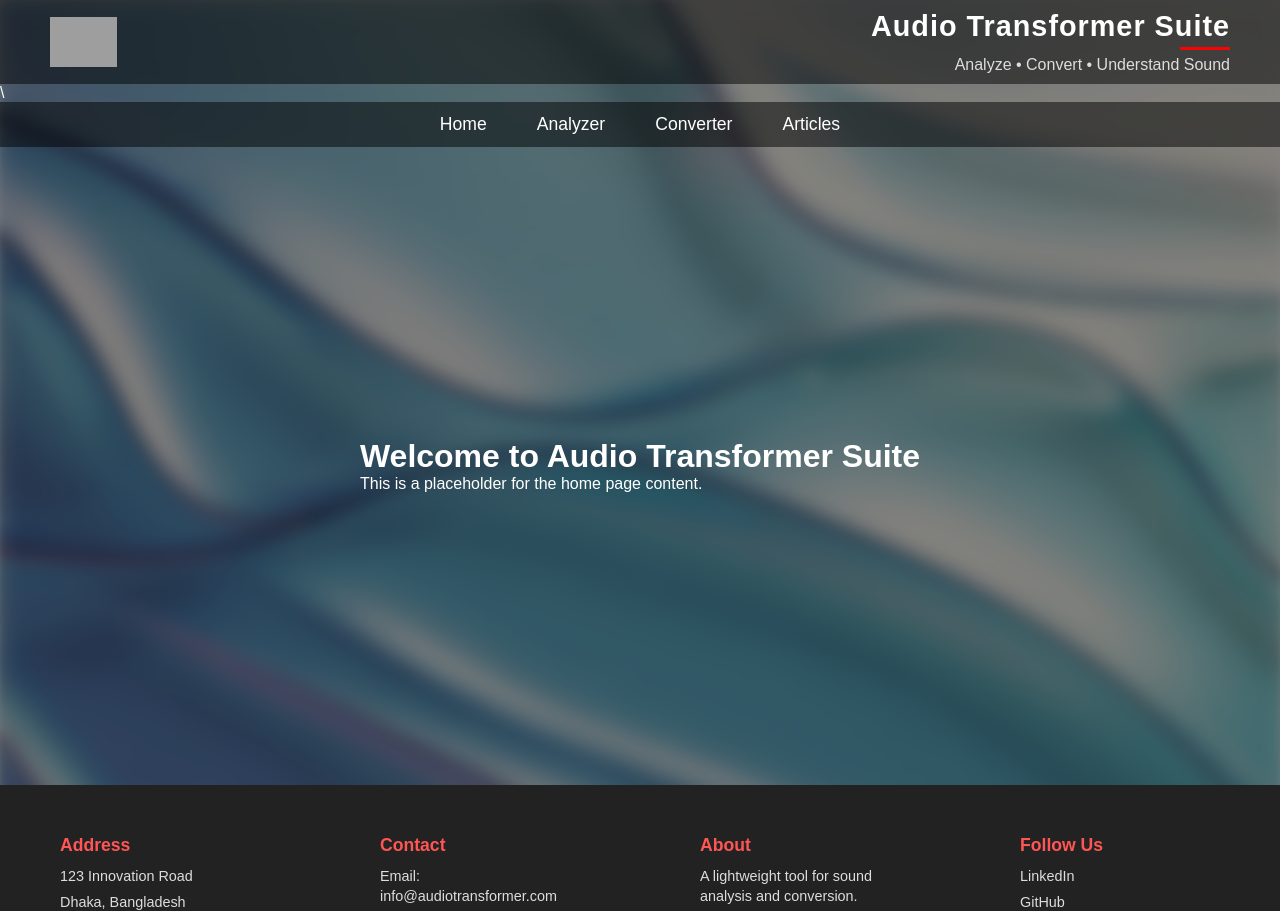
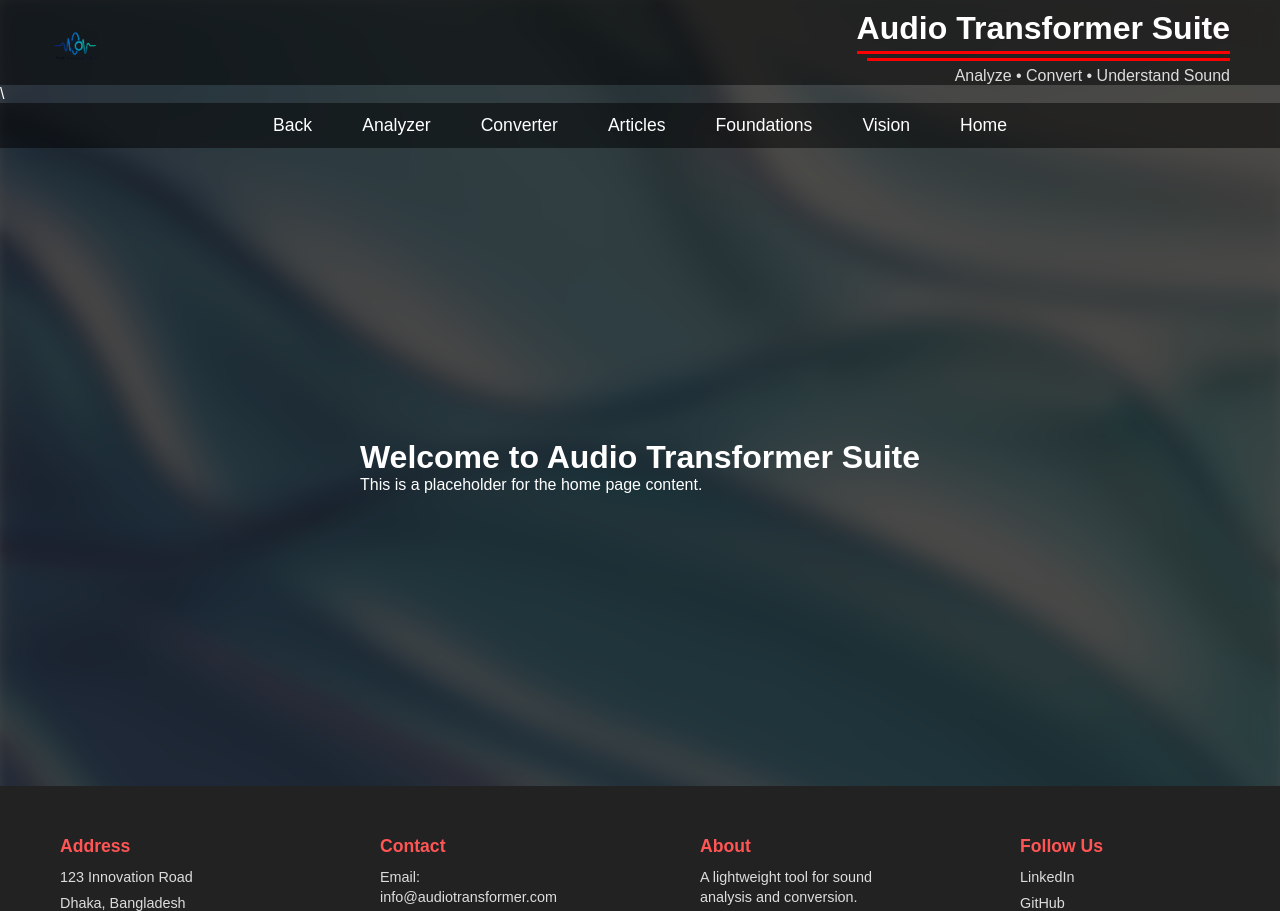
Before and after one commit to Naser507/audio-transformer-suite-naser507_2.0, a Flask app: page / in a window 1280 px wide. Run offline with Flask 3, Linux system fonts and the light colour scheme; grey boxes are pictures that could not be loaded.

Commit message:
Updated frontend CSS/JS, Docker setup, and layout improvements

```diff
--- a/app/frontend/static/css/style.css
+++ b/app/frontend/static/css/style.css
@@ -44,21 +44,39 @@ body, html {
     left: 0;
     width: 100%;
     height: 100%;
-    background: rgba(30, 30, 30, 0.55); /* frosted matte black */
-    backdrop-filter: blur(8px);
+    background: rgba(20, 20, 20, 0.77); /* frosted matte black */
+    backdrop-filter: blur(12px);
     z-index: -1;
 }
 
 /* ---------- Header ---------- */
+/*
+
 header {
     width: 100%;
     display: flex;
     justify-content: space-between;
     align-items: center;
     background: rgba(0, 0, 0, 0.5);
-    padding: 10px 50px;
+    padding: 10px 50px 0px 50px;
     position: relative;
 }
+
+
+*/
+
+
+header {
+    width: 100%;
+    display: flex;
+    justify-content: space-between;
+    align-items: center;
+    background: rgba(0, 0, 0, 0.5);
+    padding: 10px 50px 0 50px; /* remove bottom gap */
+    position: relative;
+    margin: 0;
+}
+
 
 header .logo {
     display: flex;
@@ -75,6 +93,7 @@ header .titles {
     text-align: right;
 }
 
+/*
 header .titles h1 {
     font-size: 1.8rem;
     font-weight: 600;
@@ -82,11 +101,26 @@ header .titles h1 {
     letter-spacing: 1px;
 }
 
+ */
+
+
+header .titles h1 {
+    display: inline-block;  /* makes width wrap text */
+    border-bottom: 3px solid red;
+    padding-bottom: 4px;    /* space between text and line */
+}
+
+
+
+
+
+
 header .titles .underline {
-    width: 50px;
+    width: calc(100% - 10px);                                    /* 100% ; */            /* spans entire heading width */
     height: 3px;
     background: red;
-    margin: 4px 0 6px auto;
+    margin: 4px 0 6px auto; /* adjust top/bottom spacing */
+    display: block;         /* ensure it takes full width */
 }
 
 header .titles h2 {
@@ -105,6 +139,8 @@ nav {
     top: 0;
     z-index: 5;
     transition: all 0.3s ease;
+    margin-top: 0;
+
 }
 
 nav.scrolled {
--- a/app/frontend/static/js/script.js
+++ b/app/frontend/static/js/script.js
@@ -33,3 +33,12 @@ window.addEventListener("scroll", function() {
         }
     }
 });
+
+
+function goBack() {
+    if (document.referrer) {
+        window.history.back();
+    } else {
+        window.location.href = "/";
+    }
+}
--- a/app/frontend/templates/includes/header.html
+++ b/app/frontend/templates/includes/header.html
@@ -1,7 +1,7 @@
 <header>
     <div class="logo">
         <!-- Placeholder for logo icon -->
-        <img src="{{ url_for('static', filename='images/logo.png') }}" alt="Logo">
+        <img src="{{ url_for('static', filename='images/logos/ATS_Logo.png') }}" alt="Logo">
     </div>
 
     <div class="titles">
--- a/app/frontend/templates/includes/menu.html
+++ b/app/frontend/templates/includes/menu.html
@@ -1,8 +1,11 @@
 \<nav id="mainMenu">
     <ul>
-        <li><a href="{{ url_for('home') }}">Home</a></li>
+        <li><a href="#" onclick="goBack()">Back</a></li>
         <li><a href="{{ url_for('analyzer') }}">Analyzer</a></li>
         <li><a href="{{ url_for('converter') }}">Converter</a></li>
         <li><a href="{{ url_for('articles') }}">Articles</a></li>
+        <li><a href="{{ url_for('foundations') }}">Foundations</a></li>
+        <li><a href="{{ url_for('vision') }}">Vision</a></li>
+        <li><a href="{{ url_for('home') }}">Home</a></li>
     </ul>
 </nav>
--- /dev/null
+++ b/app/frontend/templates/pages/foundations.html
@@ -0,0 +1,5 @@
+{% extends "base.html" %}
+{% block content %}
+<h2>Foundations of Sound DSP Analysis</h2>
+<p>Coming soon: mathematical and theoretical basis of audio analysis.</p>
+{% endblock %}
--- /dev/null
+++ b/app/frontend/templates/pages/vision.html
@@ -0,0 +1,5 @@
+{% extends "base.html" %}
+{% block content %}
+<h2>Vision</h2>
+<p>Future work and planned expansions of the Audio Transformer Suite.</p>
+{% endblock %}
--- a/backend/app.py
+++ b/backend/app.py
@@ -32,6 +32,13 @@ def converter():
 @app.route('/articles')
 def articles():
     return render_template('pages/articles.html')
+@app.route('/foundations')
+def foundations():
+    return render_template('pages/foundations.html')
+
+@app.route('/vision')
+def vision():
+    return render_template('pages/vision.html')
 
 # ---------- Run ----------
 if __name__ == "__main__":
```
Also changed, not shown: app/frontend/static/images/logos/ATS_Logo.png (added), docs/README.md.
